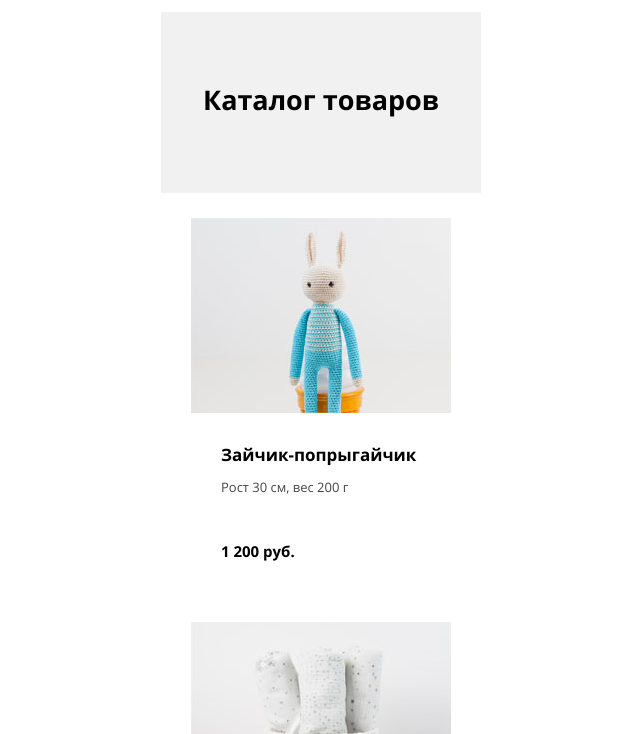
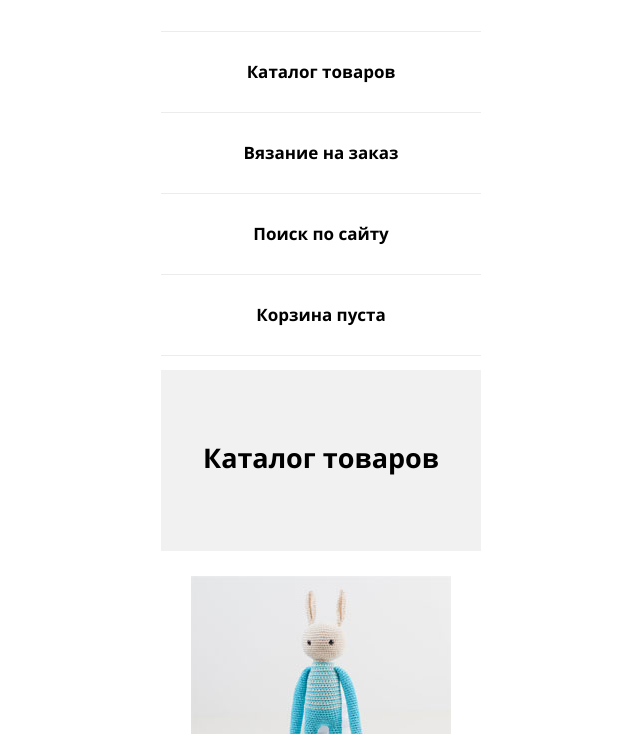
Before and after one commit to dskubche/470089-mishka, a website: page catalog.html in a window 1280 px wide. Shown: the part 66-800 px from the top of the page, without its empty margins (319-959 px from the left). Drawn offline with nearby package versions, Linux system fonts and the light colour scheme; files that its build step writes are made by us from their sources.

Commit message:
Добавление меню

```diff
--- a/catalog.html
+++ b/catalog.html
@@ -15,7 +15,7 @@
     <nav class="main-nav">
       <div class="main-nav__wrapper">
         <button class="main-nav__toggle" type="button"><span class="visually-hidden">Открыть меню</span></button>
-        <ul class="main-nav__list visually-hidden">
+        <ul class="main-nav__list">
           <li class="main-nav__item">
             <a class="main-nav__link" href="#">Каталог товаров</a>
           </li>
--- a/less/blocks/main-nav.less
+++ b/less/blocks/main-nav.less
@@ -16,9 +16,8 @@
   list-style: none;
   margin: 0;
   padding: 0;
-  position: absolute;
-  right: -28px;
-  top: 50px;
+  margin-left: -272px;
+  margin-top: 40px;
 }
 
 .main-nav__link {
```
Also changed, not shown: form.html (+1 -1 lines), index.html (+1 -1 lines).
